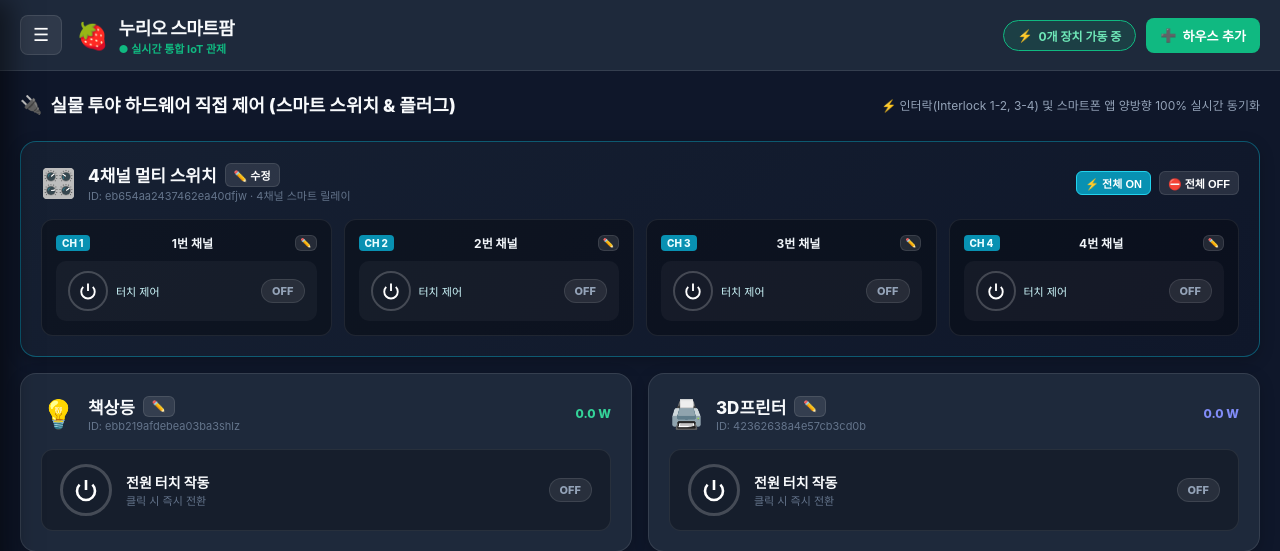
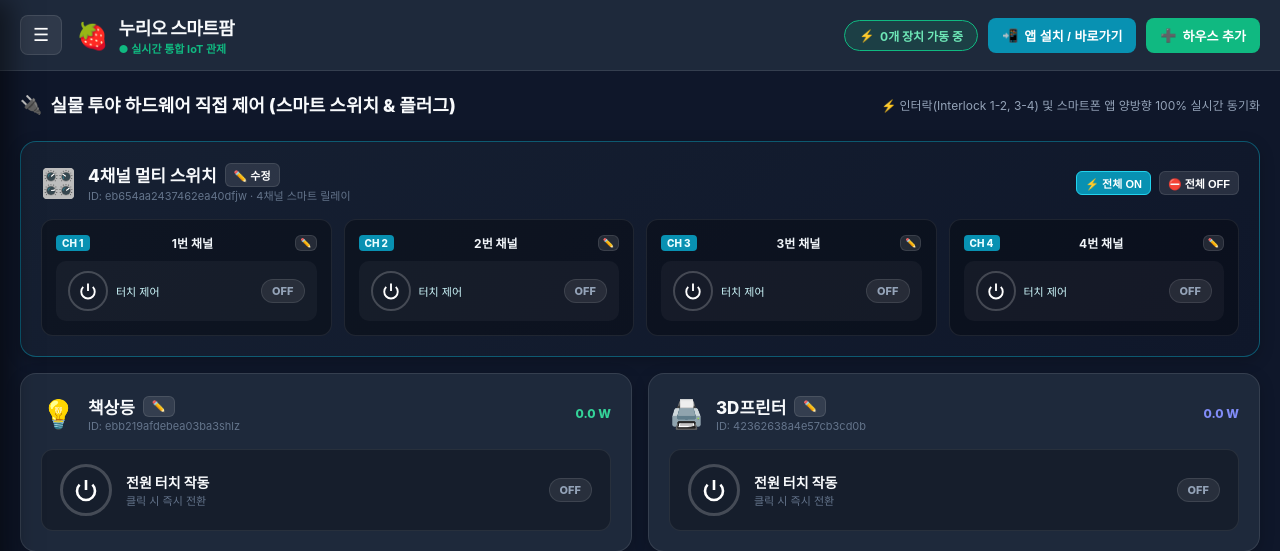
Before and after one commit to seunghoKR/IoT_Dashboard, a PHP site: page / in a window 1280 px wide. Shown: the top 551 px of the page. Run offline with PHP 8.4, Linux system fonts and the light colour scheme; data that the repository does not hold is empty; some web fonts are replaced.

Commit message:
feat: 안드로이드 태블릿 및 스마트폰 PWA 홈화면 앱 바로가기 설치 기능 완비

```diff
--- a/web_deploy/index.php
+++ b/web_deploy/index.php
@@ -7,6 +7,16 @@ require_once __DIR__ . '/config.php';
   <meta charset="UTF-8">
   <meta name="viewport" content="width=device-width, initial-scale=1.0, maximum-scale=1.0, user-scalable=no">
   <title>🍓 누리오 스마트팜 (Nurio Smart Farm) - 통합 IoT 관제 시스템</title>
+
+  <!-- 📱 PWA & 태블릿 앱 바로가기 메타태그 및 매니페스트 -->
+  <link rel="manifest" href="manifest.json">
+  <link rel="icon" type="image/svg+xml" href="icon.svg">
+  <link rel="apple-touch-icon" href="icon.svg">
+  <meta name="mobile-web-app-capable" content="yes">
+  <meta name="apple-mobile-web-app-capable" content="yes">
+  <meta name="apple-mobile-web-app-status-bar-style" content="black-translucent">
+  <meta name="theme-color" content="#1E293B">
+
   <link rel="stylesheet" href="https://cdn.jsdelivr.net/gh/orioncactus/pretendard@v1.3.9/dist/web/static/pretendard.min.css">
   <style>
     :root {
@@ -386,6 +396,9 @@ require_once __DIR__ . '/config.php';
       <div class="status-pill">
         <span>⚡</span><span id="active-summary">0개 장치 가동 중</span>
       </div>
+      <button class="btn-action-header" style="background:#0891B2;" onclick="openPwaGuideModal()">
+        <span>📲</span><span>앱 설치 / 바로가기</span>
+      </button>
       <button class="btn-action-header" onclick="openHouseModal()">
         <span>➕</span><span>하우스 추가</span>
       </button>
@@ -407,6 +420,7 @@ require_once __DIR__ . '/config.php';
       <li class="nav-item active" onclick="toggleSidebar(false)">🏠 스마트팜 메인 관제</li>
       <li class="nav-item" onclick="openHouseModal(); toggleSidebar(false);">🏗️ 비닐하우스 관리/추가</li>
       <li class="nav-item" onclick="openDeviceModal(); toggleSidebar(false);">⚙️ 스마트 농가 장비 설정</li>
+      <li class="nav-item" style="color:#22D3EE; font-weight:800;" onclick="openPwaGuideModal(); toggleSidebar(false);">📲 태블릿/폰 홈화면 앱 설치</li>
       <li class="nav-item" onclick="showToast('📹 CCTV 실시간 연동 준비 완료', 'success'); toggleSidebar(false);">📹 하우스 CCTV 스트림</li>
       <li class="nav-item" onclick="showToast('⚡ 자동 관수/환풍 규칙 설정 준비 완료', 'success'); toggleSidebar(false);">⚡ 지능형 환경 자동화</li>
     </ul>
@@ -1273,6 +1287,78 @@ require_once __DIR__ . '/config.php';
       }
     }
 
+  <!-- 📲 3. 태블릿 & 스마트폰 홈 화면 앱 설치 가이드 모달 -->
+  <div class="modal-overlay" id="pwa-modal">
+    <div class="modal-content">
+      <div class="modal-header">
+        <div class="modal-title">📲 태블릿PC에 전용 앱으로 설치하기</div>
+        <button class="btn-edit-sm" onclick="closeModal('pwa-modal')">✕</button>
+      </div>
+
+      <div style="text-align:center; padding:10px 0;">
+        <img src="icon.svg" style="width:72px; height:72px; border-radius:18px; box-shadow:0 6px 15px rgba(0,0,0,0.4);" alt="App Icon">
+        <div style="font-size:16px; font-weight:800; margin-top:8px;">누리오 스마트팜</div>
+        <div style="font-size:12px; color:var(--primary); font-weight:700;">주소창 없는 100% 전체화면 독립 앱</div>
+      </div>
+
+      <div style="background:rgba(0,0,0,0.3); border-radius:12px; padding:14px; display:flex; flex-direction:column; gap:12px; font-size:13px; line-height:1.5;">
+        <div style="display:flex; gap:10px; align-items:flex-start;">
+          <span style="background:#10B981; color:white; border-radius:50%; width:22px; height:22px; display:flex; align-items:center; justify-content:center; font-weight:800; font-size:11px; flex-shrink:0;">1</span>
+          <div>
+            <strong>크롬 / 삼성 인터넷 브라우저</strong> 우측 상단의 <strong>더보기 (⋮ 또는 ☰)</strong> 메뉴를 누르세요.
+          </div>
+        </div>
+        <div style="display:flex; gap:10px; align-items:flex-start;">
+          <span style="background:#0891B2; color:white; border-radius:50%; width:22px; height:22px; display:flex; align-items:center; justify-content:center; font-weight:800; font-size:11px; flex-shrink:0;">2</span>
+          <div>
+            메뉴에서 <strong>[홈 화면에 추가]</strong> 또는 <strong>[앱 설치]</strong>를 선택하세요.
+          </div>
+        </div>
+        <div style="display:flex; gap:10px; align-items:flex-start;">
+          <span style="background:#6366F1; color:white; border-radius:50%; width:22px; height:22px; display:flex; align-items:center; justify-content:center; font-weight:800; font-size:11px; flex-shrink:0;">3</span>
+          <div>
+            태블릿PC 바탕화면에 🍓 <strong>누리오 스마트팜</strong> 아이콘이 생성되며, 터치 시 주소창 없는 <strong>풀스크린 전용 앱</strong>으로 실행됩니다!
+          </div>
+        </div>
+      </div>
+
+      <div id="native-install-box" style="display:none; text-align:center;">
+        <button class="btn-modal-save" style="width:100%; padding:12px; font-size:14px;" onclick="triggerNativeInstall()">
+          ⚡ 원클릭 즉시 앱 설치하기
+        </button>
+      </div>
+
+      <div class="modal-btn-row">
+        <button class="btn-modal-cancel" onclick="closeModal('pwa-modal')">확인 완료</button>
+      </div>
+    </div>
+  </div>
+
+  <script>
+    let deferredPrompt = null;
+    window.addEventListener('beforeinstallprompt', (e) => {
+      e.preventDefault();
+      deferredPrompt = e;
+      const box = document.getElementById('native-install-box');
+      if (box) box.style.display = 'block';
+    });
+
+    function openPwaGuideModal() {
+      document.getElementById('pwa-modal').classList.add('active');
+    }
+
+    async function triggerNativeInstall() {
+      if (deferredPrompt) {
+        deferredPrompt.prompt();
+        const { outcome } = await deferredPrompt.userChoice;
+        if (outcome === 'accepted') {
+          showToast('🎉 누리오 스마트팜 앱이 태블릿에 설치되었습니다!', 'success');
+          closeModal('pwa-modal');
+        }
+        deferredPrompt = null;
+      }
+    }
+
     function showToast(message, type = 'success') {
       const container = document.getElementById('toast-container');
       const toast = document.createElement('div');
```
Also changed, not shown: web_deploy/icon.svg (added), web_deploy/manifest.json (added).
